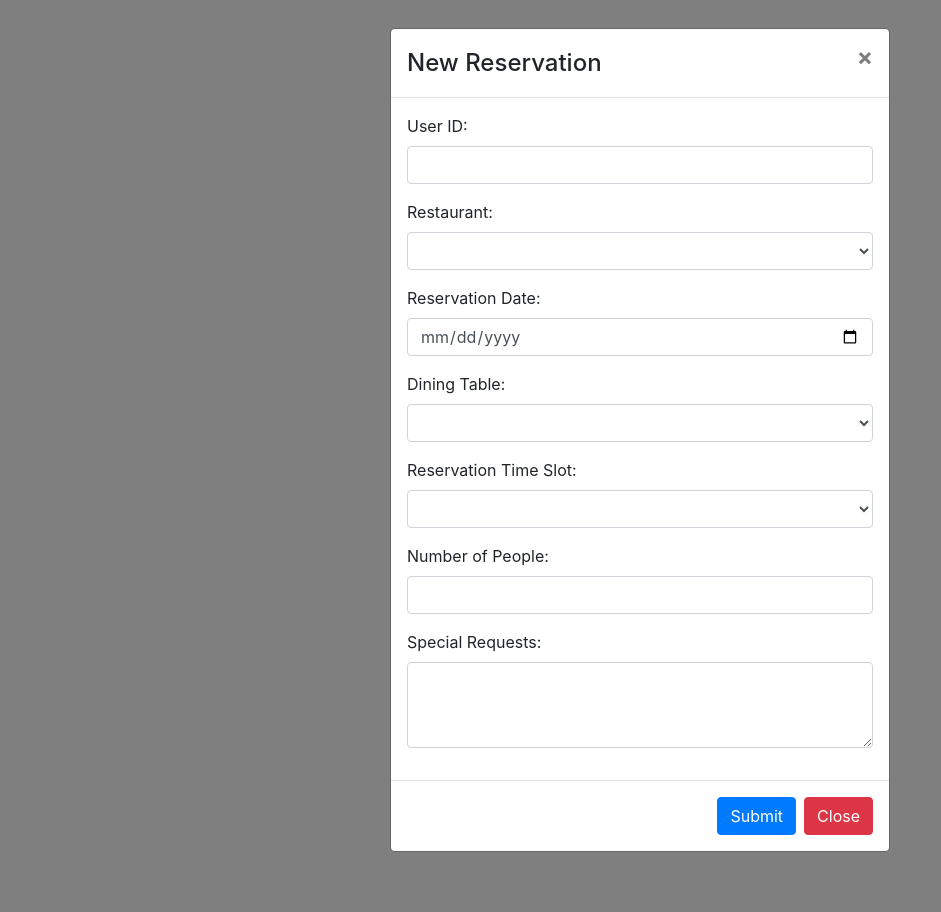
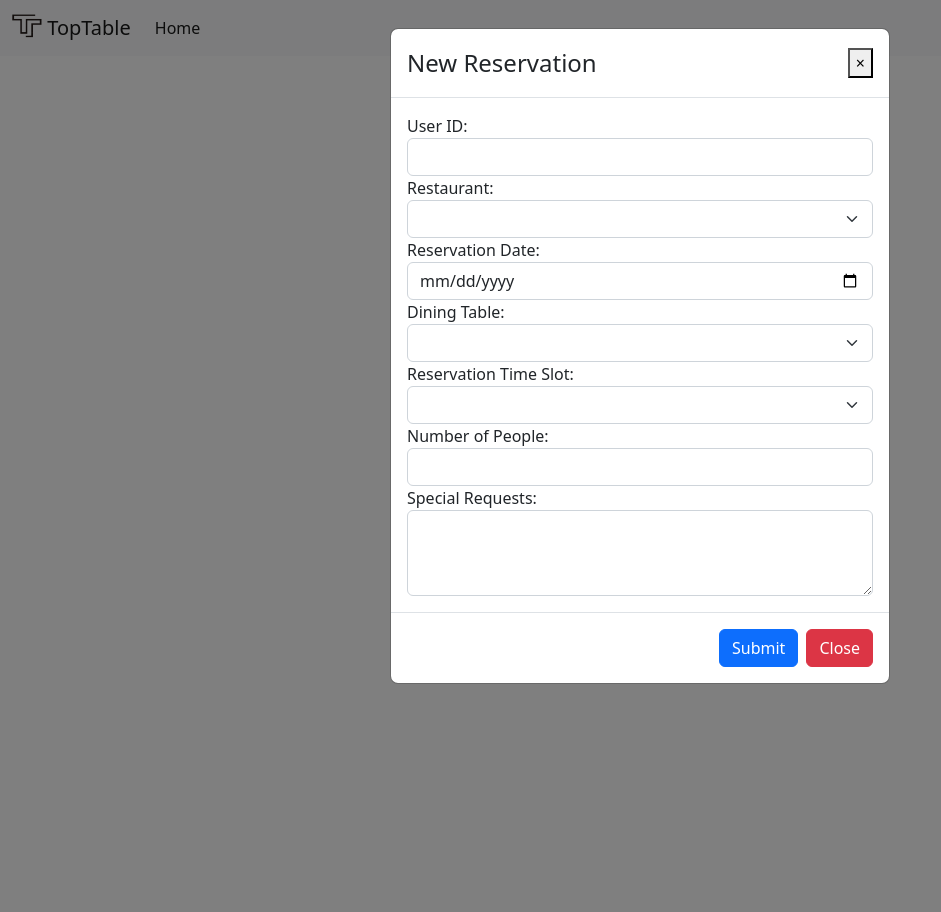
Before and after one commit to UA-TopTable/TopTableCustomerAPI, a Python web app: template app/templates/new_reservation.html in a window 1280 px wide, after a click on "Create New Reservation". Shown: the whole page, without its empty margins (0-941 px from the left). Run offline with Jinja, Linux system fonts and the light colour scheme; the template is opened without the code that fills it, so the values that code supplies are empty; some libraries are stand-ins or nearby versions.

Commit message:
improved new reservation and added base

```diff
--- a/app/apis/reservation.py
+++ b/app/apis/reservation.py
@@ -1,3 +1,4 @@
+import sys
 import uuid
 from flask import request
 from flask_restx import Namespace, Resource, fields
@@ -32,7 +33,6 @@ class Reservation(Resource):
         ]
 
         if not all(field in data for field in required_fields):
-            print(data)
             return 'Missing required fields', 400
 
         try:
@@ -61,7 +61,6 @@ class Reservation(Resource):
                 return 'Table not found or request parameters are invalid', 400
             return result.get('id'), 201
         except IntegrityError as e:
-            print(e)
             return 'Invalid request', 400
 
 @api.route('/<int:reservation_id>')
--- /dev/null
+++ b/app/templates/base.html
@@ -0,0 +1,38 @@
+<!DOCTYPE html>
+<html lang="en">
+
+<head>
+    <meta charset="utf-8" />
+    <meta name="viewport" content="width=device-width, initial-scale=1" />
+    <title>{% block title %}TableTop{% endblock %}</title>
+    <link rel="icon" href="{{url_for('static', filename='img/logo.png')}}">
+    <link href="https://cdn.jsdelivr.net/npm/bootstrap@5.2.3/dist/css/bootstrap.min.css" rel="stylesheet"
+        integrity="sha384-rbsA2VBKQhggwzxH7pPCaAqO46MgnOM80zW1RWuH61DGLwZJEdK2Kadq2F9CUG65" crossorigin="anonymous" />
+    <link rel="stylesheet" href="https://cdnjs.cloudflare.com/ajax/libs/font-awesome/6.0.0-beta3/css/all.min.css" />
+</head>
+
+<body>
+    <nav class="navbar navbar-expand-lg navbar-light bg-light">
+        <div class="container-fluid">
+          <a class="navbar-brand" href="#"><img src="{{url_for('static', filename='img/logo.png')}}" alt="" width="30" height="24" class="d-inline-block align-text-top"> TopTable</a>
+          <button class="navbar-toggler" type="button" data-bs-toggle="collapse" data-bs-target="#navbarTogglerDemo02" aria-controls="navbarTogglerDemo02" aria-expanded="false" aria-label="Toggle navigation">
+            <span class="navbar-toggler-icon"></span>
+          </button>
+          <div class="collapse navbar-collapse" id="navbarTogglerDemo02">
+            <ul class="navbar-nav me-auto mb-2 mb-lg-0">
+              <li class="nav-item">
+                <a class="nav-link active" aria-current="page" href="#">Home</a>
+              </li>
+            </ul>
+          </div>
+        </div>
+    </nav>
+
+    {% block content %}{% endblock %}
+
+    <script src="https://cdn.jsdelivr.net/npm/bootstrap@5.2.3/dist/js/bootstrap.bundle.min.js"
+    integrity="sha384-kenU1KFdBIe4zVF0s0G1M5b4hcpxyD9F7jL+jjXkk+Q2h455rYXK/7HAuoJl+0I4"
+    crossorigin="anonymous"></script>
+
+    {% block scripts %}{% endblock %}
+</body>
--- a/app/templates/new_reservation.html
+++ b/app/templates/new_reservation.html
@@ -1,14 +1,6 @@
-<!DOCTYPE html>
-<html lang="en">
+{% extends "base.html" %}
 
-<head>
-    <meta charset="UTF-8">
-    <meta name="viewport" content="width=device-width, initial-scale=1.0">
-    <title>New Reservation</title>
-    <link href="https://stackpath.bootstrapcdn.com/bootstrap/4.5.2/css/bootstrap.min.css" rel="stylesheet">
-</head>
-
-<body>
+{% block content %}
     <div class="container mt-5">
         <div class="row justify-content-center">
             <div class="col-md-6 text-center">
@@ -25,7 +17,9 @@
                 <!-- Modal Header -->
                 <div class="modal-header">
                     <h4 class="modal-title">New Reservation</h4>
-                    <button type="button" class="close" data-dismiss="modal">&times;</button>
+                    <button type="button" class="close" data-dismiss="modal" aria-label="Close">
+                        <span aria-hidden="true">&times;</span>
+                      </button>
                 </div>
 
                 <!-- Modal Body -->
@@ -37,7 +31,7 @@
                         </div>
                         <div class="form-group">
                             <label for="restaurant_id">Restaurant:</label>
-                            <select class="form-control" id="restaurant_id" required>
+                            <select class="form-select" id="restaurant_id" required>
                                 <!-- Options will be populated dynamically -->
                             </select>
                         </div>
@@ -48,13 +42,13 @@
                         </div>
                         <div class="form-group">
                             <label for="dining_table_id">Dining Table:</label>
-                            <select class="form-control" id="dining_table_id" required>
+                            <select class="form-select" id="dining_table_id" required>
                                 <!-- Options will be populated dynamically -->
                             </select>
                         </div>
                         <div class="form-group">
                             <label for="reservation_time_slot">Reservation Time Slot:</label>
-                            <select class="form-control" id="reservation_time_slot" required>
+                            <select class="form-select" id="reservation_time_slot" required>
                                 <!-- Options will be populated dynamically -->
                             </select>
                         </div>
@@ -78,10 +72,11 @@
             </div>
         </div>
     </div>
-
     <script src="https://code.jquery.com/jquery-3.5.1.min.js"></script>
     <script src="https://cdn.jsdelivr.net/npm/@popperjs/core@2.5.4/dist/umd/popper.min.js"></script>
     <script src="https://stackpath.bootstrapcdn.com/bootstrap/4.5.2/js/bootstrap.min.js"></script>
+{% endblock %}
+{% block scripts %}
     <script>
         document.addEventListener('DOMContentLoaded', function () {
             fetch('/api/v1/restaurant')
@@ -95,6 +90,8 @@
                         restaurantSelect.appendChild(option);
                     });
                 });
+
+            fetchAvailableTablesAndSlots();
         });
 
         function fetchAvailableTablesAndSlots() {
@@ -180,6 +177,4 @@
                 });
         }
     </script>
-</body>
-
-</html>
+{% endblock %}
```
Also changed, not shown: app/static/img/logo.png (added).
